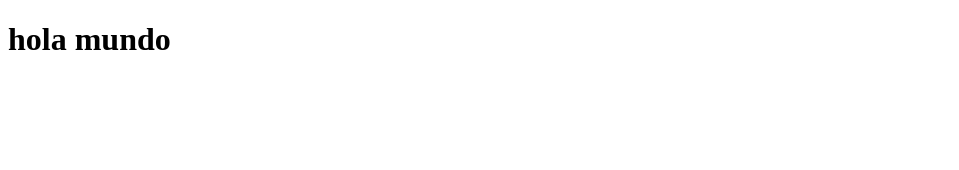
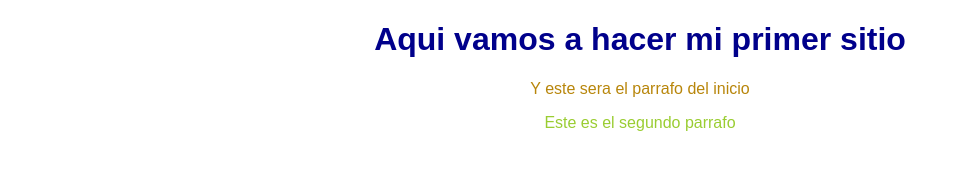
Before and after one commit to JoelCarrillo58/primer-proyecto, a plain HTML site: page index.html in a window 1280 px wide. Shown: the whole page, without its empty margins (0-959 px from the left). Drawn offline with Linux system fonts and the light colour scheme.

Commit message:
Este es un proyecto real de html con css

```diff
--- a/index.html
+++ b/index.html
@@ -1,11 +1,14 @@
 <!DOCTYPE html>
-<html lang="en">
+<html lang="es">
 <head>
     <meta charset="UTF-8">
     <meta name="viewport" content="width=device-width, initial-scale=1.0">
-    <title>Document</title>
+    <link rel="stylesheet" href="style.css">
+    <title>Mi primer sitio web</title>
 </head>
 <body>
-    <h1>hola mundo</h1>
+    <h1>Aqui vamos a hacer mi primer sitio</h1>
+    <p class="primer-parrafo">Y este sera el parrafo del inicio</p>
+    <p>Este es el segundo parrafo</p>
 </body>
 </html>
--- /dev/null
+++ b/style.css
@@ -0,0 +1,14 @@
+body{
+    color: darkgrey;
+    text-align: center;
+    font-family: "arial";
+}
+h1{
+    color: darkblue;
+}
+.primer-parrafo{
+    color: darkgoldenrod;
+}
+p{
+    color: yellowgreen;
+}
```
